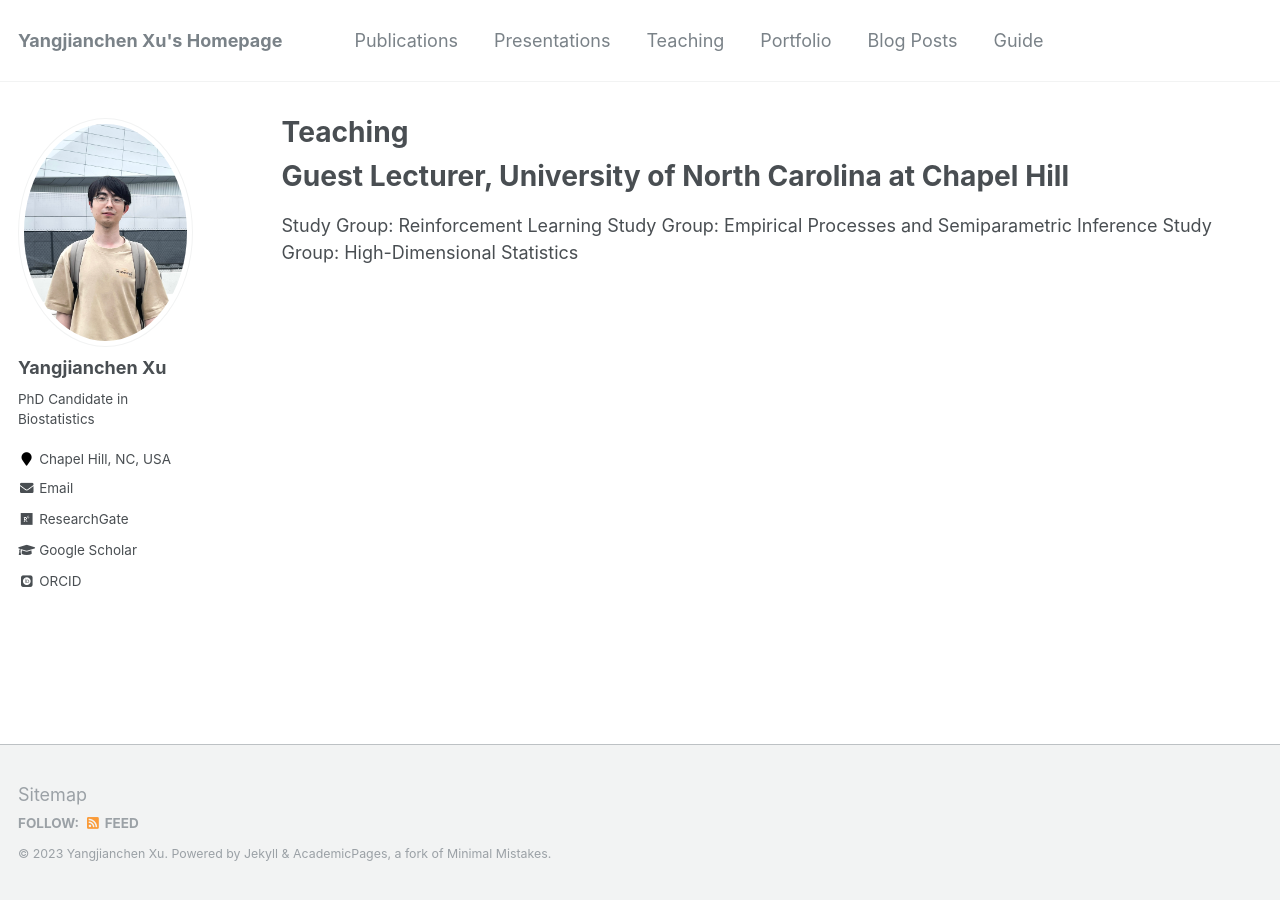
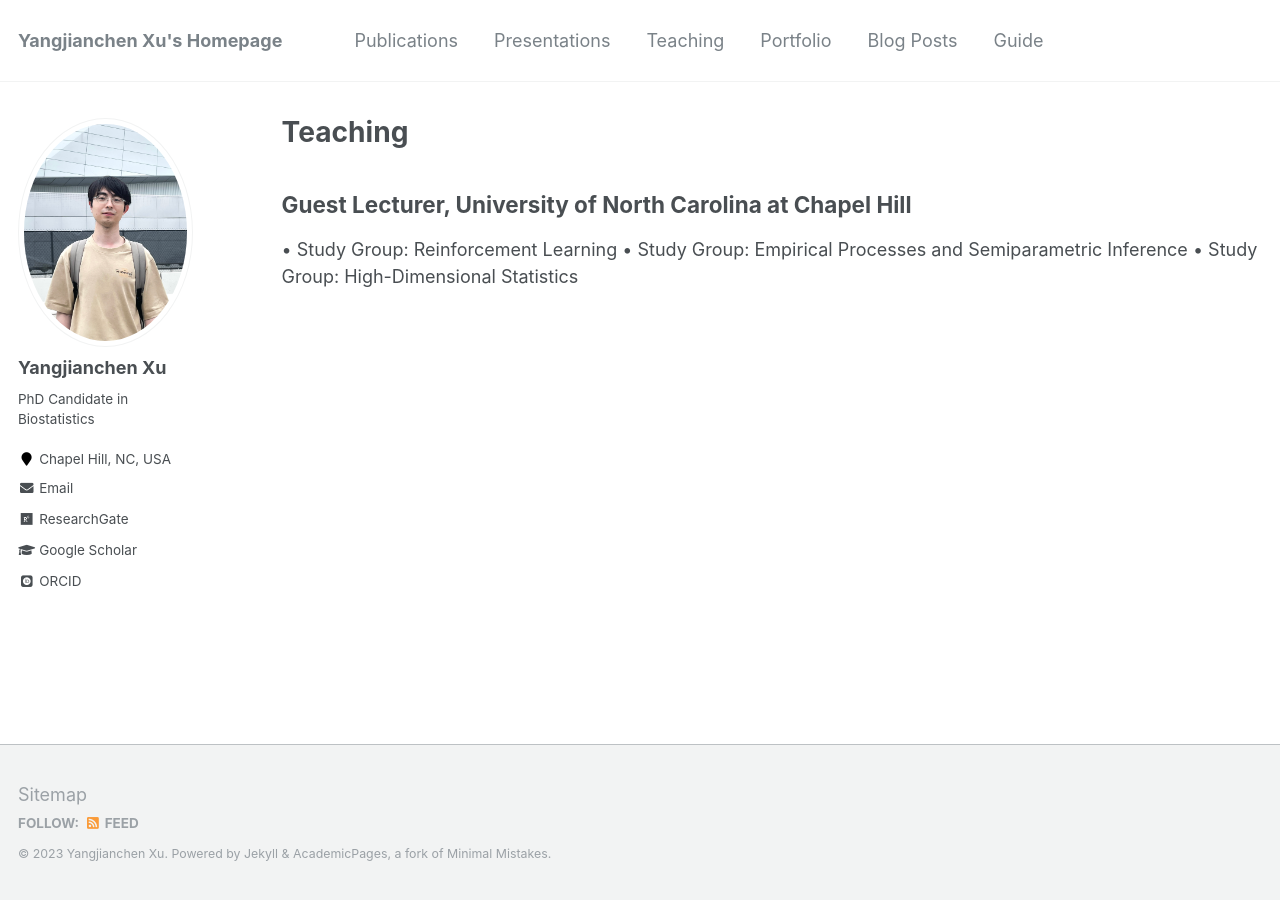
Before and after one commit to yangjc-xu/yangjc-xu.github.io, a Jekyll site: the page built from _pages/teaching.md, in a window 1280 px wide. Built offline with Jekyll 4.4.1, drawn with Linux system fonts in a browser that asks for light colours; some web fonts are replaced.

```diff
--- a/_pages/teaching.md
+++ b/_pages/teaching.md
@@ -5,8 +5,7 @@ permalink: /teaching/
 author_profile: true
 ---
 
-Guest Lecturer, University of North Carolina at Chapel Hill
-======
-Study Group: Reinforcement Learning
-Study Group: Empirical Processes and Semiparametric Inference
-Study Group: High-Dimensional Statistics
+## Guest Lecturer, University of North Carolina at Chapel Hill
+• Study Group: Reinforcement Learning
+• Study Group: Empirical Processes and Semiparametric Inference
+• Study Group: High-Dimensional Statistics
```
